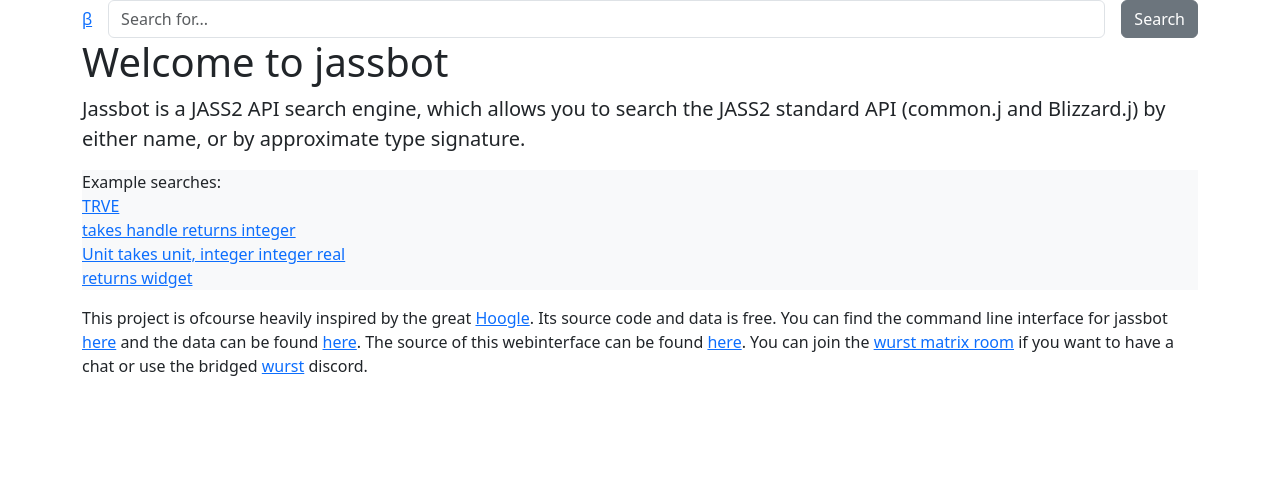
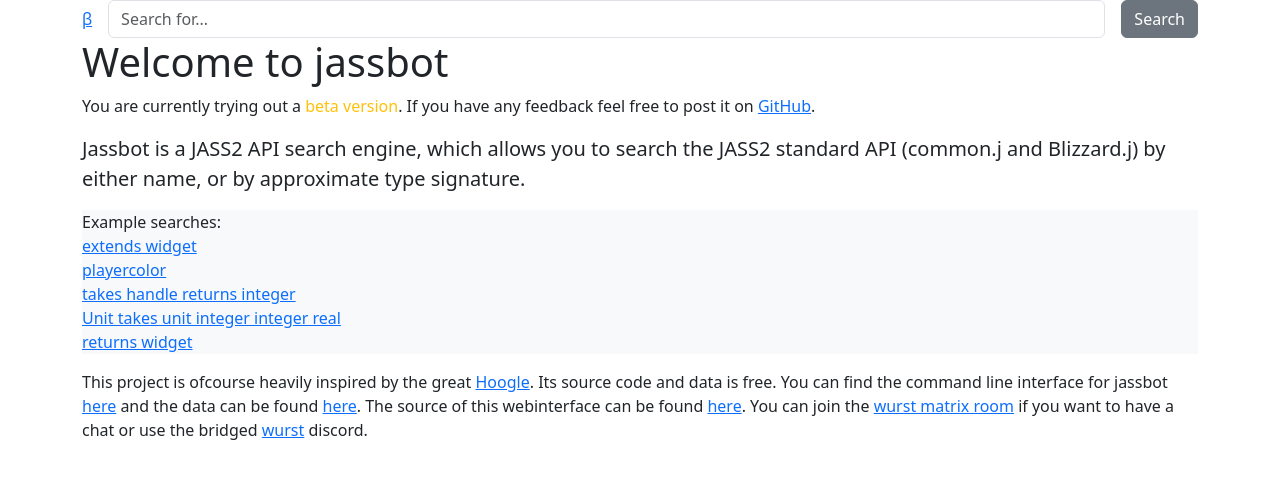
Before and after one commit to lep/jassbot-bp, a Flask app: page /jassbot/ in a window 1280 px wide. Shown: the top 479 px of the page. Run offline with Flask 3, Linux system fonts and the light colour scheme; some libraries are stand-ins or nearby versions.

Commit message:
Provide feedback link

```diff
--- a/jassbot/templates/jassbot/index.html.j2
+++ b/jassbot/templates/jassbot/index.html.j2
@@ -23,6 +23,10 @@
 	<div id="results">
 	    {% block results %}
 		<h1>Welcome to jassbot</h1>
+    <p>
+      You are currently trying out a <span class="text-warning">beta version</span>.
+      If you have any feedback feel free to post it on <a href="https://github.com/lep/jassbot/pull/1">GitHub</a>.
+    </p>
 		<p class="lead">
 		    Jassbot is a JASS2 API search engine, which allows you to search
 		    the JASS2 standard API (common.j and Blizzard.j) by either name, or by
@@ -32,11 +36,13 @@
 		<p id="example" class="bg-light">
 		    Example searches:
 		    <br/>
-		    <a href="{{ url_for('.search', query='TRVE')}}">TRVE</a>
+		    <a href="{{ url_for('.search', query='extends widget')}}">extends widget</a>
+		    <br/>
+		    <a href="{{ url_for('.search', query='playercolor')}}">playercolor</a>
 		    <br/>
 		    <a href="{{ url_for('.search', query='takes handle returns integer')}}">takes handle returns integer</a>
 		    <br/>
-		    <a href="{{ url_for('.search', query='Unit takes unit, integer integer real')}}">Unit takes unit, integer integer real</a>
+		    <a href="{{ url_for('.search', query='Unit takes unit integer integer real')}}">Unit takes unit integer integer real</a>
 		    <br/>
 		    <a href="{{ url_for('.search', query='returns widget')}}">returns widget</a>
 		</p>
```
